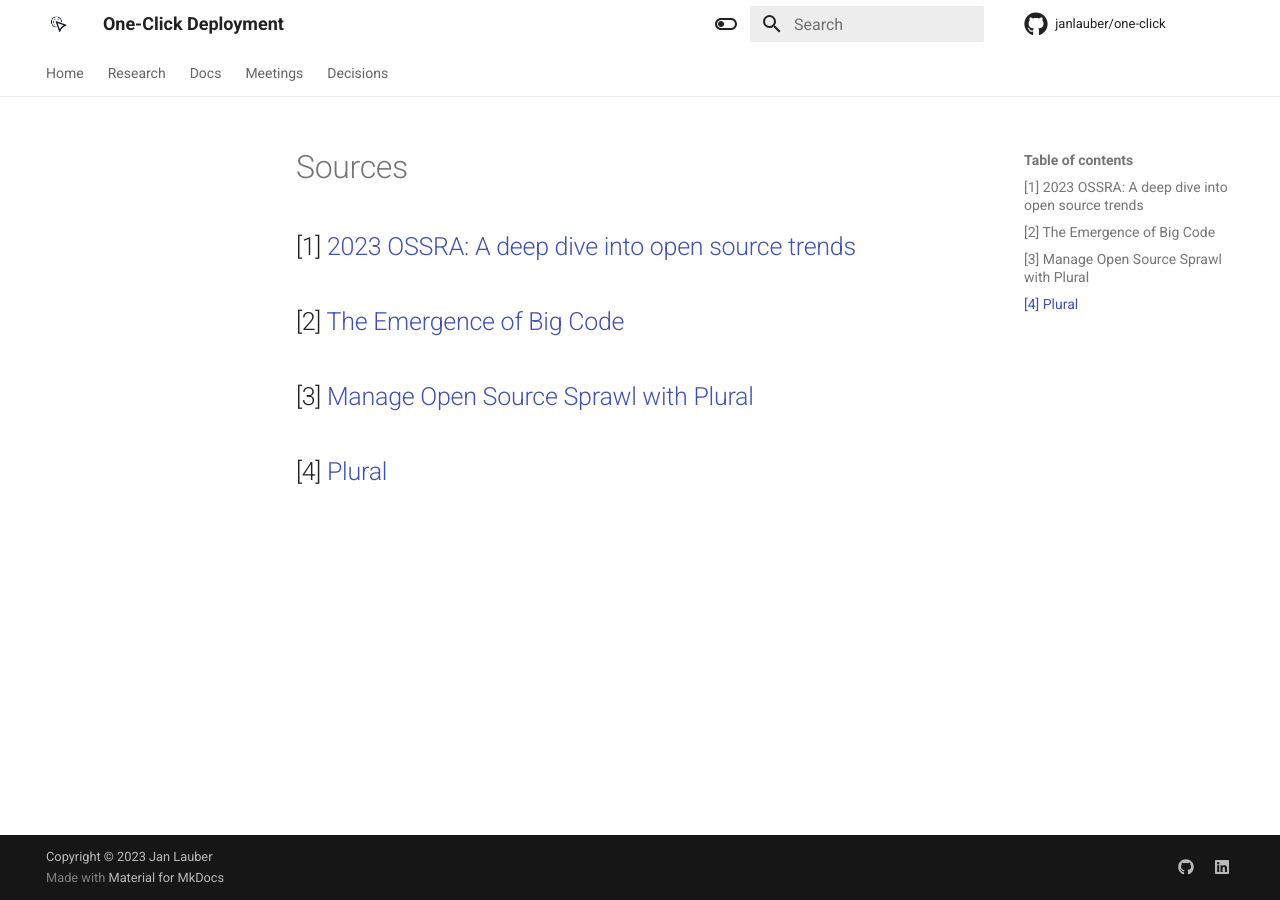
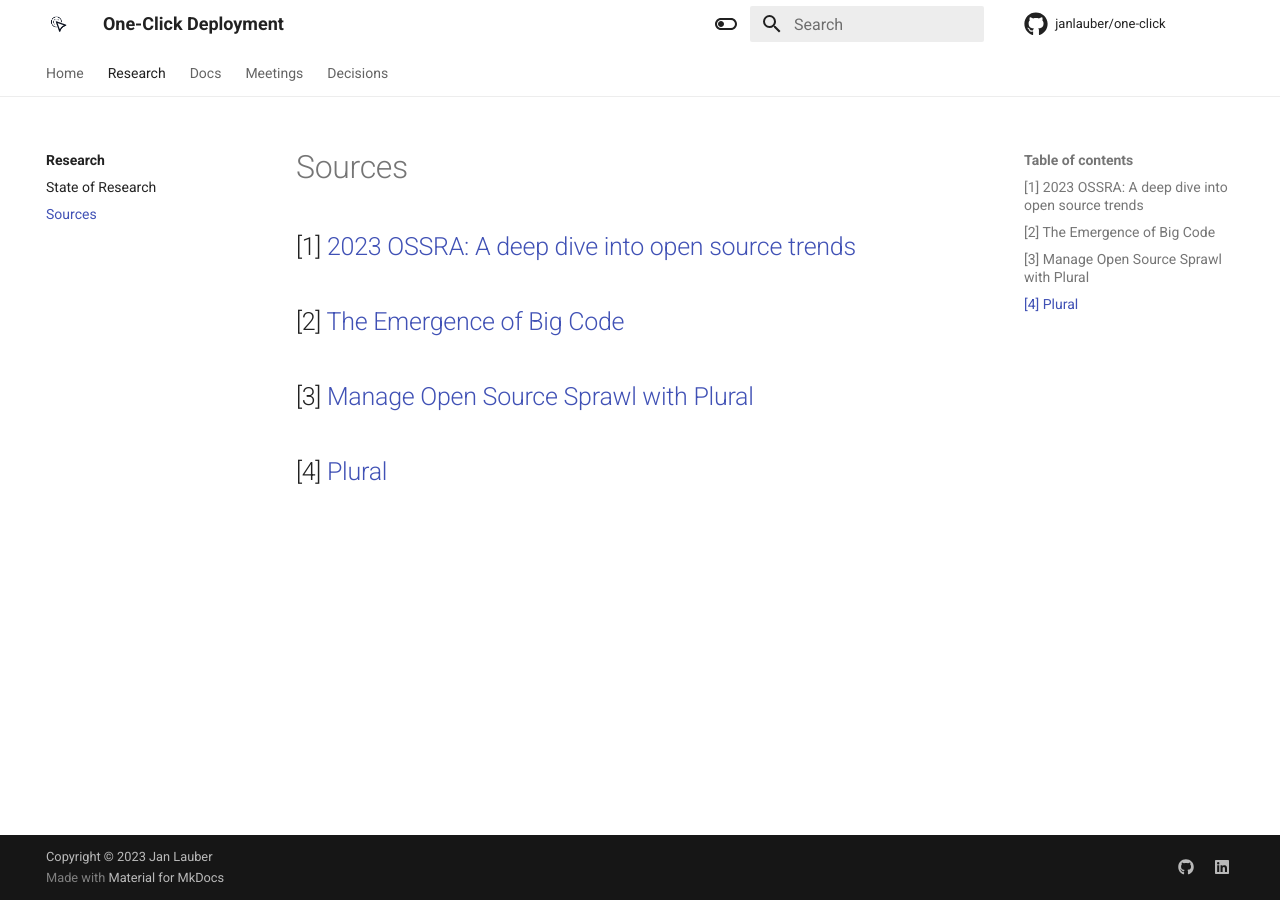
Before and after one commit to janlauber/one-click, an MkDocs documentation site: the page built from docs/research/sources.md, in a window 1280 px wide. Built offline with MkDocs 1.6.1 and Material for MkDocs 9.7.7, drawn with Linux system fonts in a browser that asks for light colours; comment, search, counter and statistics services are not loaded; part of the change alters nothing that is shown.

Commit message:
docs: add sources to nav
Signed-off-by: Jan Lauber <jan.lauber@protonmail.ch>

```diff
--- a/mkdocs.yaml
+++ b/mkdocs.yaml
@@ -18,6 +18,13 @@ nav:
   - Research:
     - research/index.md
     - State of Research: research/state-of-research.md
+    # - Requirements: research/requirements.md
+    # - Use Cases: research/use-cases.md
+    # - User Stories: research/user-stories.md
+    # - Personas: research/personas.md
+    # - User Journey: research/user-journey.md
+    # - User Flow: research/user-flow.md
+    - Sources: research/sources.md
   - Docs:
     - docs/index.md
     - Frontend: docs/frontend.md
```
